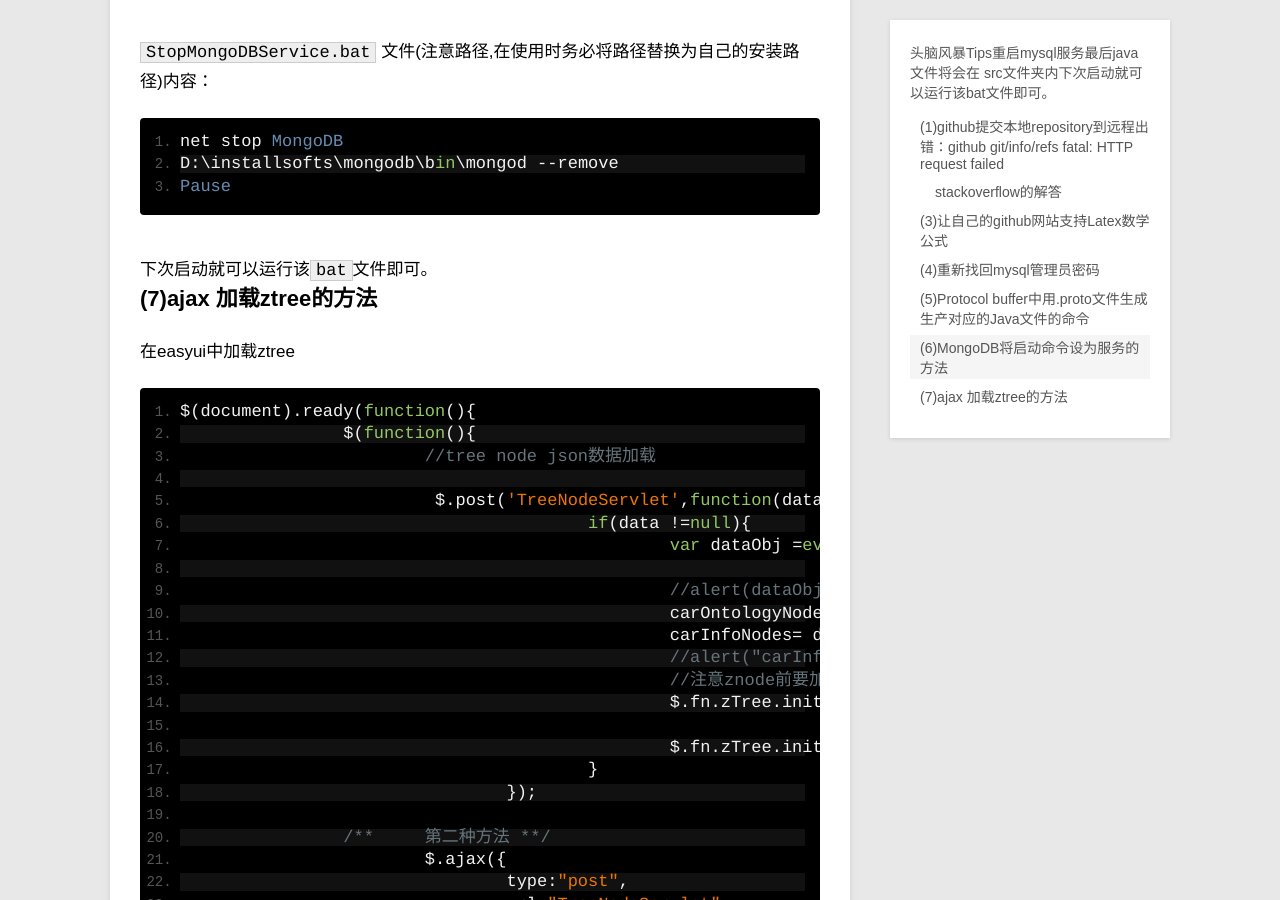
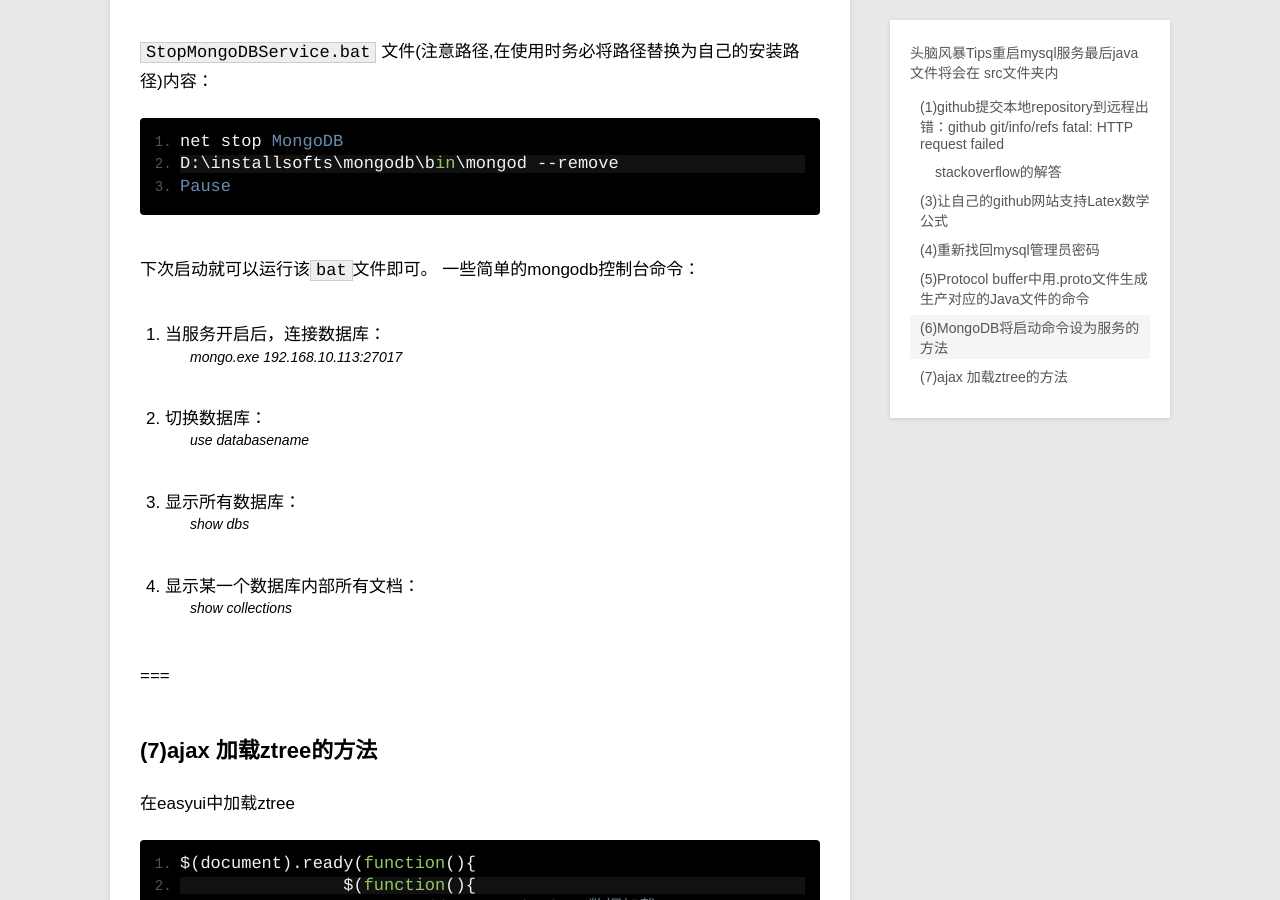
Before and after one commit to swinghu/swinghu.github.com, a Jekyll site: the page built from _posts/blog/1970-1-1-tips.md, in a window 1280 px wide and 900 px high, scrolled down 3576 px. Built offline with Jekyll 4.4.1, drawn with Linux system fonts in a browser that asks for light colours; formulas are drawn with MathJax 3.

Commit message:
add new file

```diff
--- a/_posts/blog/1970-1-1-tips.md
+++ b/_posts/blog/1970-1-1-tips.md
@@ -120,6 +120,16 @@ end of the test
     Pause
 
 下次启动就可以运行该`bat`文件即可。
+一些简单的mongodb控制台命令：
+1. 当服务开启后，连接数据库：
+> mongo.exe 192.168.10.113:27017
+2. 切换数据库：
+> use databasename
+3. 显示所有数据库：
+>  show dbs
+4. 显示某一个数据库内部所有文档：
+> show collections
+
 ===
 ##(7)ajax 加载ztree的方法
 在easyui中加载ztree
```
